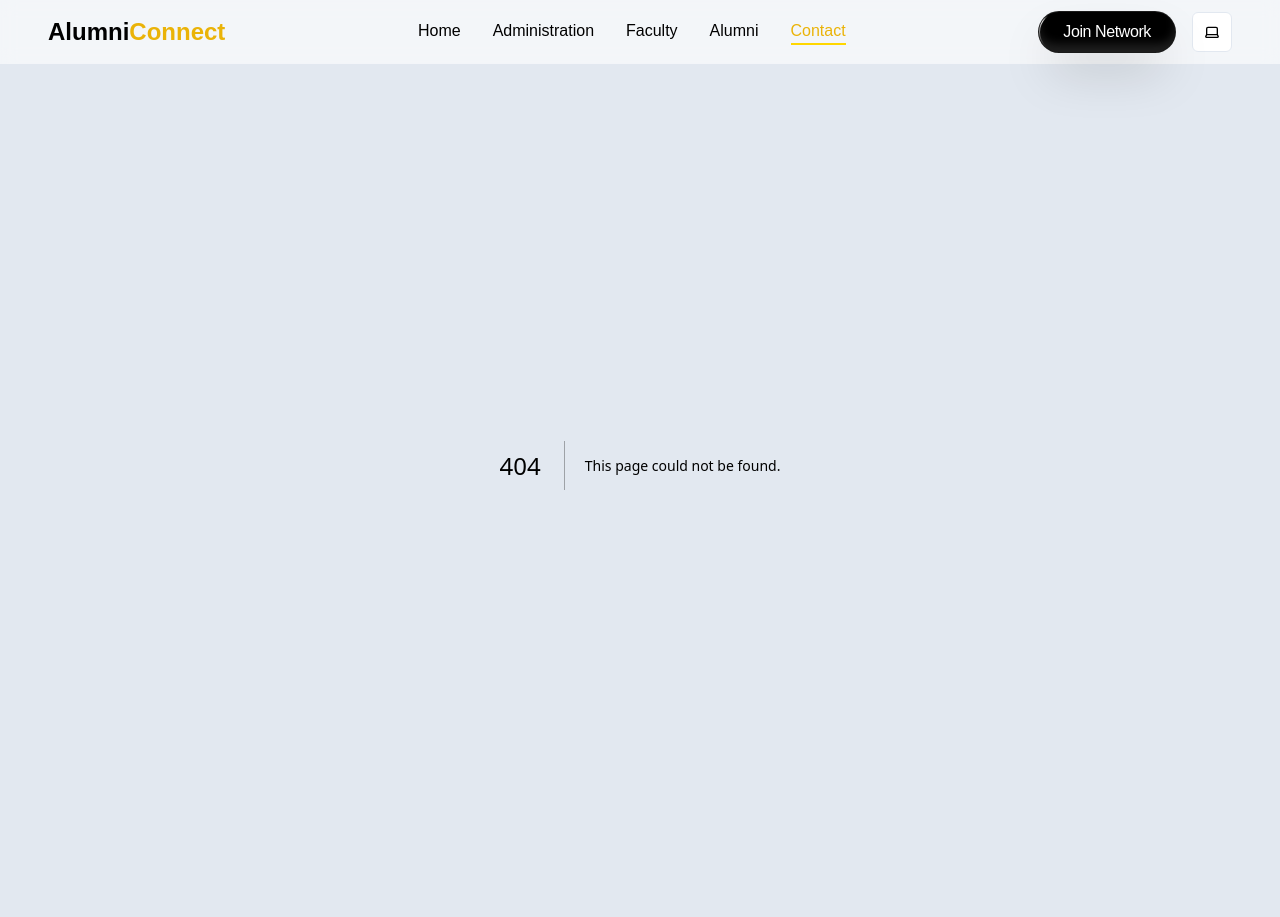
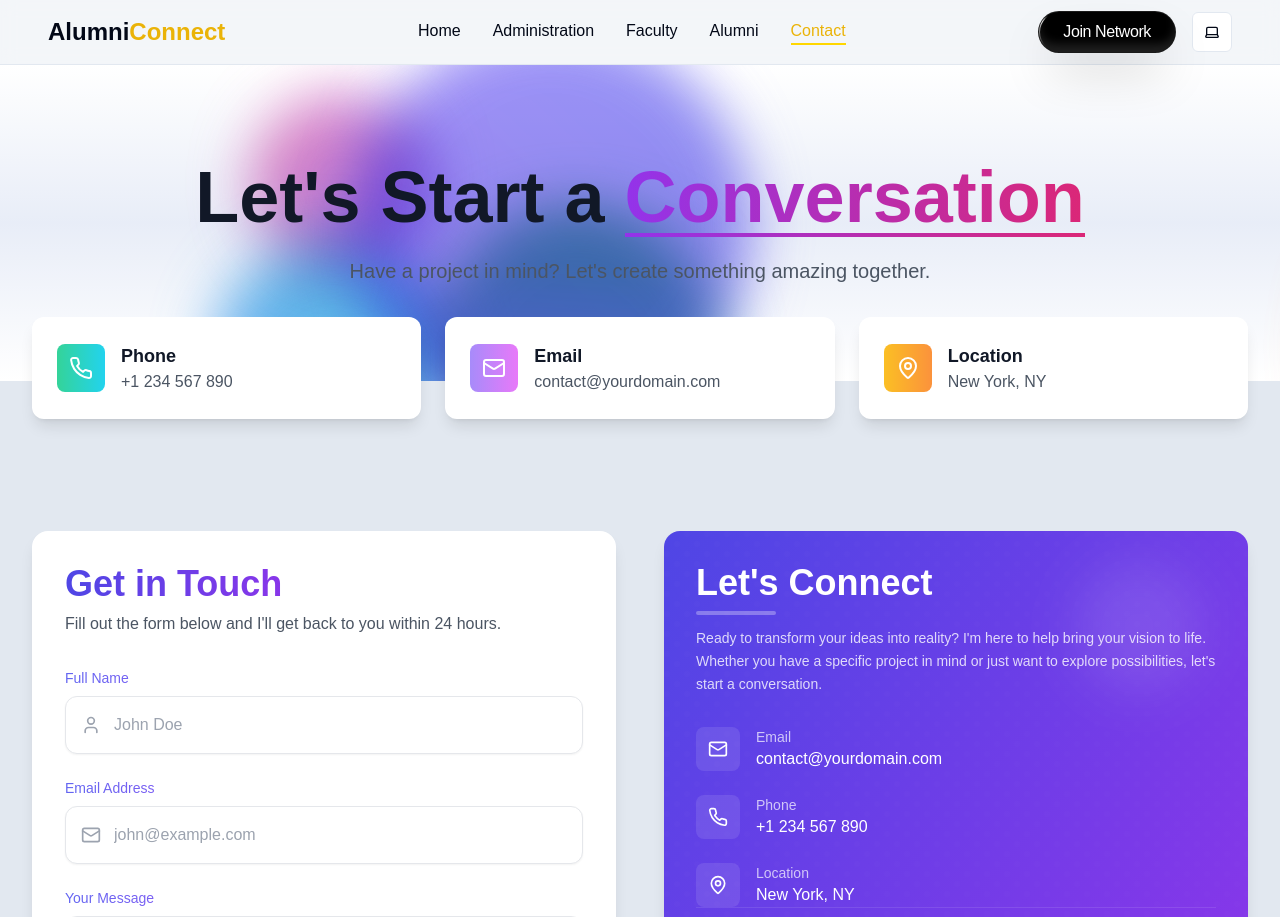
Before and after one commit to sudsarkar13/alumni-website, a Next.js app: page /contact in a window 1280 px wide. Before the commit this address had no page. Shown: the top 917 px of the page. Before the commit the page ends 865 px from the top, so only its background shows below. Built offline with nearby package versions, Linux system fonts and the light colour scheme.

Commit message:
feat ✨: Create contact page with hero, cards, form, and info sections

```diff
--- /dev/null
+++ b/app/contact/page.tsx
@@ -0,0 +1,23 @@
+'use client';
+
+import ContactHero from '@/components/pages/contacts/contact-hero';
+import ContactCards from '@/components/pages/contacts/contact-cards';
+import ContactForm from '@/components/pages/contacts/contact-form';
+import ContactInfo from '@/components/pages/contacts/contact-info';
+
+export default function ContactPage() {
+  return (
+    <div className="min-h-screen">
+      <ContactHero />
+      <ContactCards />
+
+      {/* Form and Info Section */}
+      <div className="max-w-7xl mx-auto px-4 sm:px-6 lg:px-8 py-12">
+        <div className="grid grid-cols-1 md:grid-cols-2 gap-12">
+          <ContactForm />
+          <ContactInfo />
+        </div>
+      </div>
+    </div>
+  );
+}
```
